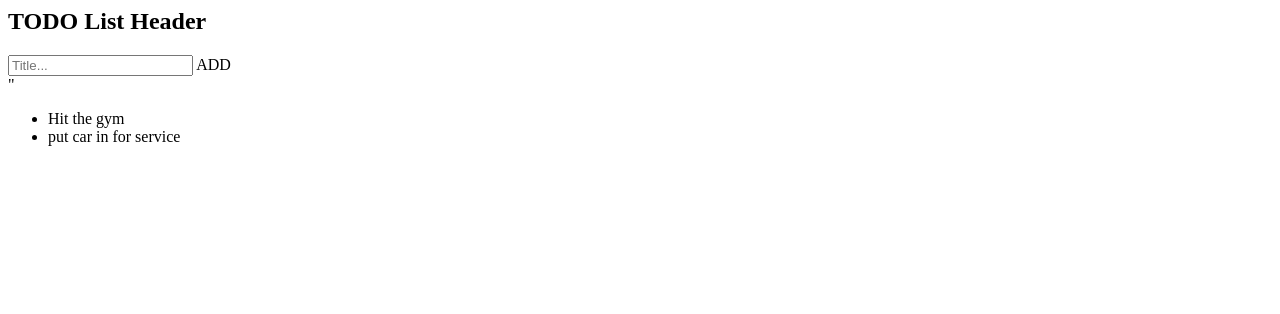
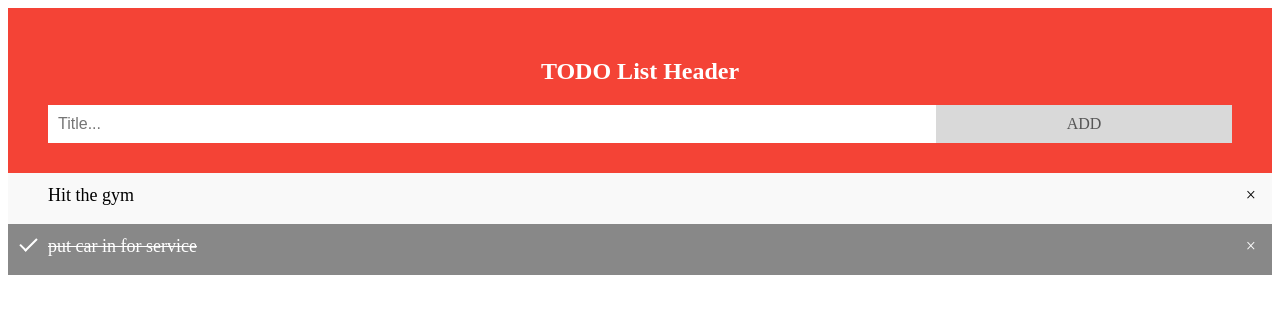
Before and after one commit to aauthors/ToDo, a plain HTML site: page index.html in a window 1280 px wide. Both pictures are taken after a click on the element "ADD". Drawn offline with Linux system fonts and the light colour scheme.

Commit message:
finished the basic tutorial for the todolist

```diff
--- a/index.html
+++ b/index.html
@@ -1,11 +1,20 @@
-<!-- -->
-<div id="myDiv" class="header">
+<!DOCTYPE html>
+<html>
+<head>
+    <link rel="stylesheet" href="style.css">
+</head>
+<body>
+<div id="myDIV" class="header">
     <h2>TODO List Header</h2>
     <input type="text" id="myInput" placeholder="Title...">
     <span onclick="newElement()" class="addBtn">ADD</span>
-</div>"
+</div>
 
-<ul id="myUl">
+<ul id="myUL">
     <li>Hit the gym</li>
     <li class="checked">put car in for service</li>
 </ul>
+
+<script src="script.js"></script>
+</body>
+</html>
--- a/script.js
+++ b/script.js
@@ -1,18 +1,17 @@
-// create a close button and append it to each list item
+// Create a "close" button and append it to each list item
 var myNodelist = document.getElementsByTagName("LI");
 var i;
-
 for (i = 0; i < myNodelist.length; i++) {
   var span = document.createElement("SPAN");
   var txt = document.createTextNode("\u00D7");
   span.className = "close";
+  span.appendChild(txt);
   myNodelist[i].appendChild(span);
 }
 
-// click on a close button to hide the current list item
+// Click on a close button to hide the current list item
 var close = document.getElementsByClassName("close");
 var i;
-
 for (i = 0; i < close.length; i++) {
   close[i].onclick = function() {
     var div = this.parentElement;
@@ -20,7 +19,7 @@ for (i = 0; i < close.length; i++) {
   }
 }
 
-// Add a checked symbol when clickon on a list item
+// Add a "checked" symbol when clicking on a list item
 var list = document.querySelector('ul');
 list.addEventListener('click', function(ev) {
   if (ev.target.tagName === 'LI') {
@@ -28,18 +27,17 @@ list.addEventListener('click', function(ev) {
   }
 }, false);
 
-// create a new list item when clicking on the add button
+// Create a new list item when clicking on the "Add" button
 function newElement() {
   var li = document.createElement("li");
   var inputValue = document.getElementById("myInput").value;
   var t = document.createTextNode(inputValue);
   li.appendChild(t);
   if (inputValue === '') {
-        alert("Please write something");
+    alert("You must write something!");
   } else {
-        document.getElementById("muUL").appendChild(li);
+    document.getElementById("myUL").appendChild(li);
   }
-
   document.getElementById("myInput").value = "";
 
   var span = document.createElement("SPAN");
--- a/style.css
+++ b/style.css
@@ -96,7 +96,7 @@ input {
     font-size: 16px;
 }
 
-/*& style the "add" button */
+/* style the "add" button */
 .addBtn {
     padding: 10px;
     width: 25%;
```
Lines whose indentation alone changed are shown as unchanged.
